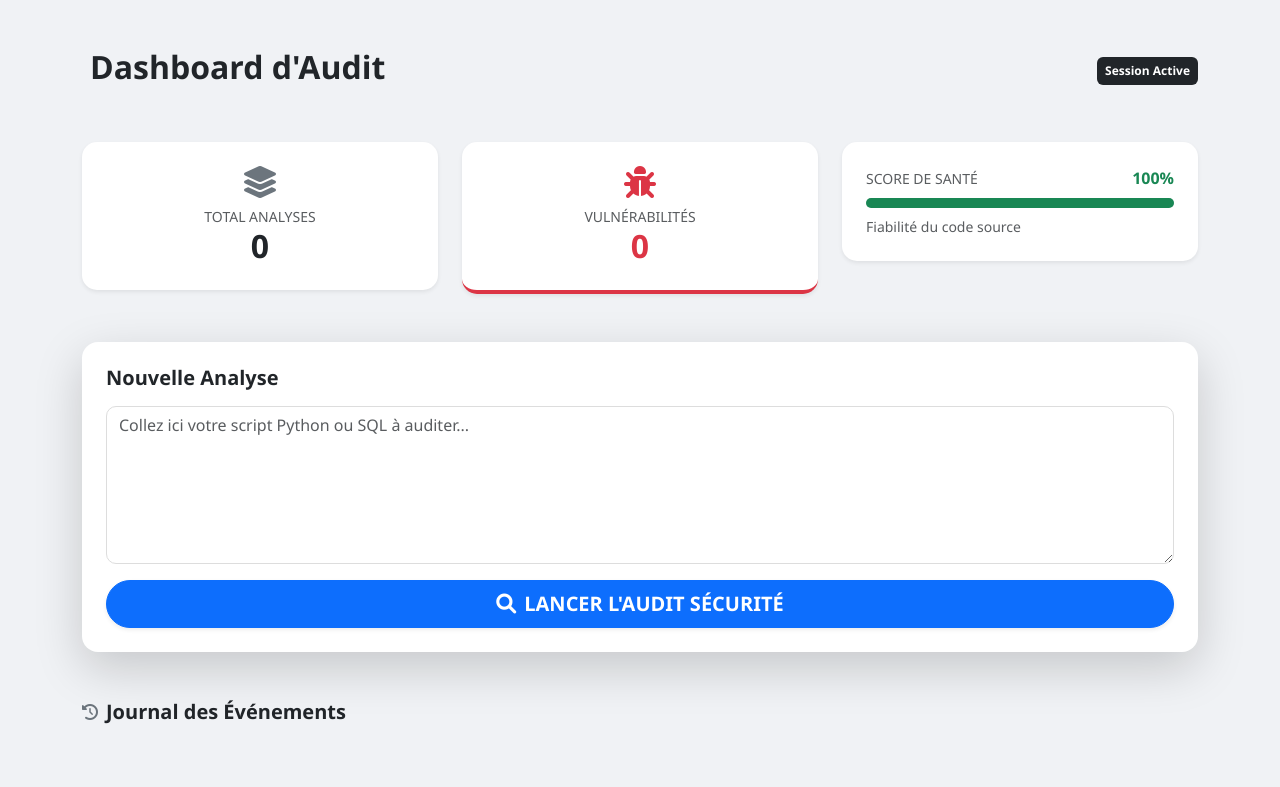
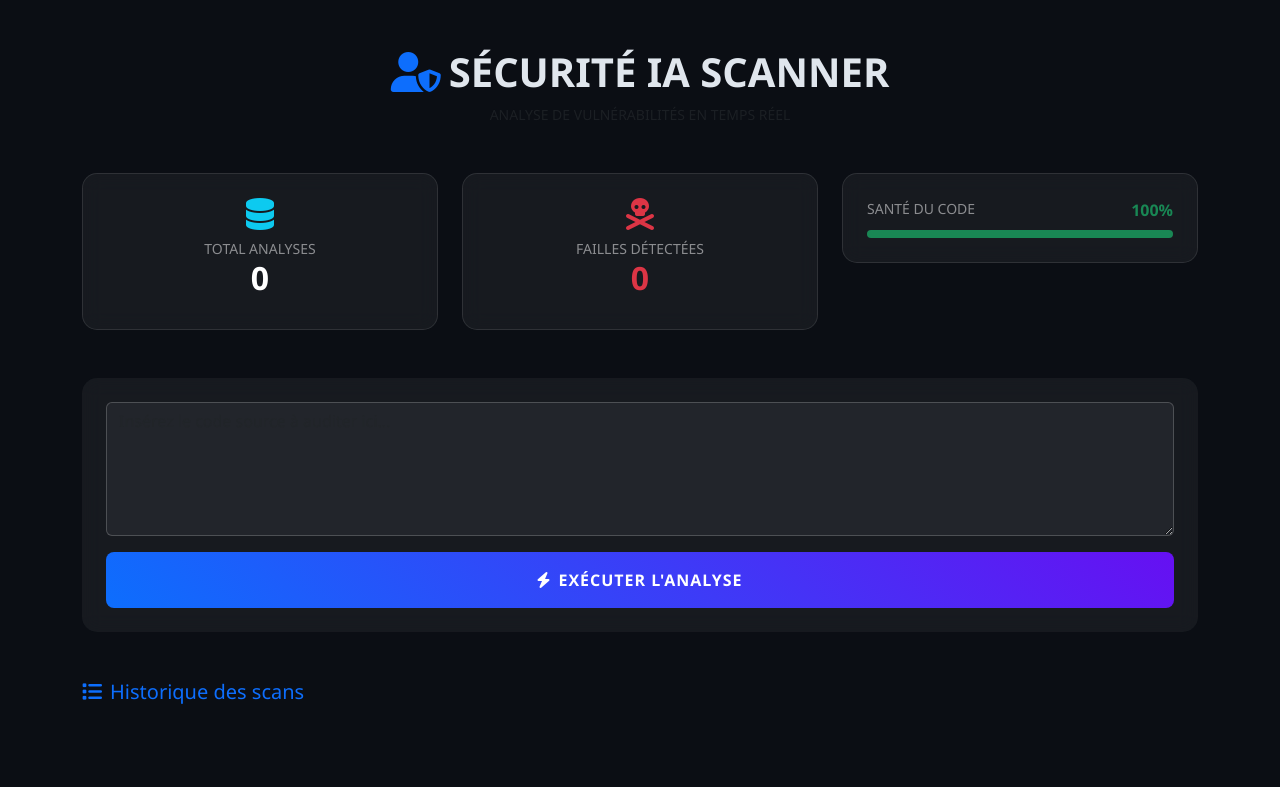
Before and after one commit to LucRakoto/mini-project-devops, a Flask app: page / in a window 1280 px wide. Shown: the top 787 px of the page. Run offline with Flask 3, Linux system fonts and the light colour scheme; data that the repository does not hold is empty.

Commit message:
version sombre

```diff
--- a/templates/index.html
+++ b/templates/index.html
@@ -7,90 +7,103 @@
     <link rel="stylesheet" href="https://cdnjs.cloudflare.com/ajax/libs/font-awesome/6.0.0/css/all.min.css">
     <title>Cyber-Audit Pro</title>
     <style>
-        :root { --primary: #0d6efd; --danger: #dc3545; --success: #198754; }
-        body { background-color: #f0f2f5; font-family: 'Segoe UI', Tahoma, Geneva, Verdana, sans-serif; }
-        .stat-card { transition: transform 0.3s; border: none; border-radius: 15px; }
-        .stat-card:hover { transform: translateY(-5px); }
-        .progress { height: 10px; border-radius: 5px; }
-        .scan-item { border-left: 6px solid #ccc; transition: 0.2s; }
-        .scan-item:hover { background-color: #f8f9fa; }
-        .badge-faille { font-size: 0.75rem; text-transform: uppercase; }
-        .code-preview { background: #212529; color: #f8f9fa; border-radius: 8px; padding: 12px; font-family: 'Courier New', monospace; }
+        body {
+            background-color: #0b0e14; /* Fond sombre comme ton image */
+            color: #e0e6ed;
+            font-family: 'Segoe UI', sans-serif;
+        }
+        .stat-card {
+            background: rgba(255, 255, 255, 0.05);
+            border: 1px solid rgba(255, 255, 255, 0.1);
+            backdrop-filter: blur(10px);
+            border-radius: 15px;
+            transition: 0.3s;
+        }
+        .stat-card:hover { border-color: #0d6efd; transform: translateY(-5px); }
+        .glass-input {
+            background: rgba(255, 255, 255, 0.05) !important;
+            border: 1px solid rgba(255, 255, 255, 0.2) !important;
+            color: white !important;
+        }
+        .scan-item {
+            background: #161b22;
+            border: 1px solid #30363d;
+            margin-bottom: 10px;
+            border-radius: 10px;
+        }
+        .code-preview {
+            background: #010409;
+            color: #7d8590;
+            padding: 10px;
+            border-radius: 5px;
+            font-family: 'Consolas', monospace;
+        }
+        .cyber-btn {
+            background: linear-gradient(45deg, #0d6efd, #6610f2);
+            border: none;
+            font-weight: bold;
+            letter-spacing: 1px;
+        }
     </style>
 </head>
 <body class="container py-5">
 
-    <div class="d-flex justify-content-between align-items-center mb-5">
-        <h2 class="fw-bold text-dark"><i class="fas fa-shield-halved text-primary me-2"></i>Dashboard d'Audit</h2>
-        <span class="badge bg-dark p-2">Session Active</span>
+    <div class="text-center mb-5">
+        <h1 class="fw-bold"><i class="fas fa-user-shield text-primary me-2"></i>SÉCURITÉ IA SCANNER</h1>
+        <p class="text-muted small text-uppercase tracking-widest">Analyse de vulnérabilités en temps réel</p>
     </div>
 
     <div class="row mb-5 g-4">
         <div class="col-md-4">
-            <div class="card stat-card shadow-sm p-4 text-center">
-                <i class="fas fa-layer-group text-secondary mb-2 fa-2x"></i>
-                <div class="text-muted small">TOTAL ANALYSES</div>
-                <h2 class="fw-bold m-0">{{ total }}</h2>
+            <div class="card stat-card p-4 text-center text-white">
+                <i class="fas fa-database text-info mb-2 fa-2x"></i>
+                <div class="small opacity-50">TOTAL ANALYSES</div>
+                <h2 class="fw-bold">{{ total }}</h2>
             </div>
         </div>
         <div class="col-md-4">
-            <div class="card stat-card shadow-sm p-4 text-center bg-white border-bottom border-danger border-4">
-                <i class="fas fa-bug text-danger mb-2 fa-2x"></i>
-                <div class="text-muted small">VULNÉRABILITÉS</div>
-                <h2 class="fw-bold m-0 text-danger">{{ alerts }}</h2>
+            <div class="card stat-card p-4 text-center text-white">
+                <i class="fas fa-skull-crossbones text-danger mb-2 fa-2x"></i>
+                <div class="small opacity-50">FAILLES DÉTECTÉES</div>
+                <h2 class="fw-bold text-danger">{{ alerts }}</h2>
             </div>
         </div>
         <div class="col-md-4">
-            <div class="card stat-card shadow-sm p-4">
-                <div class="d-flex justify-content-between align-items-center mb-2">
-                    <span class="text-muted small">SCORE DE SANTÉ</span>
+            <div class="card stat-card p-4 text-white">
+                <div class="d-flex justify-content-between mb-2">
+                    <span class="small opacity-50">SANTÉ DU CODE</span>
                     <span class="fw-bold text-success">{{ health }}%</span>
                 </div>
-                <div class="progress mb-2">
-                    <div class="progress-bar bg-success" role="progressbar" style="width: {{ health }}%"></div>
+                <div class="progress bg-dark" style="height: 8px;">
+                    <div class="progress-bar bg-success shadow-sm" style="width: {{ health }}%"></div>
                 </div>
-                <small class="text-muted italic">Fiabilité du code source</small>
             </div>
         </div>
     </div>
 
-    <div class="card shadow-lg border-0 rounded-4 p-4 mb-5 bg-white">
-        <h5 class="mb-3 fw-bold">Nouvelle Analyse</h5>
+    <div class="card stat-card p-4 mb-5 border-0">
         <form action="/scan" method="POST">
-            <div class="mb-3 position-relative">
-                <textarea name="code" class="form-control" rows="6"
-                    placeholder="Collez ici votre script Python ou SQL à auditer..."
-                    style="border-radius: 10px; border: 1px solid #ddd;"></textarea>
-            </div>
-            <button type="submit" class="btn btn-primary btn-lg w-100 rounded-pill fw-bold shadow-sm">
-                <i class="fas fa-magnifying-glass me-2"></i>LANCER L'AUDIT SÉCURITÉ
+            <textarea name="code" class="form-control glass-input mb-3" rows="5"
+                placeholder="Insérez le code source à auditer ici..."></textarea>
+            <button type="submit" class="btn btn-primary cyber-btn w-100 py-3 rounded-3">
+                <i class="fas fa-bolt me-2"></i>EXÉCUTER L'ANALYSE
             </button>
         </form>
     </div>
 
-    <div class="d-flex align-items-center mb-3">
-        <i class="fas fa-history me-2 text-secondary"></i>
-        <h5 class="m-0 fw-bold">Journal des Événements</h5>
-    </div>
-
-    <div class="list-group shadow-sm">
+    <h5 class="mb-4 text-primary"><i class="fas fa-list me-2"></i>Historique des scans</h5>
+    <div class="list-group">
         {% for s in scans %}
-        <div class="list-group-item scan-item mb-2 rounded-3 border-0 shadow-sm
-            {{ 'border-danger' if 'Alerte' in s.result else 'border-success' }}"
-            style="border-left-width: 8px !important;">
-
-            <div class="d-flex justify-content-between align-items-start mb-2">
-                <div>
-                    <span class="fw-bold {{ 'text-danger' if 'Alerte' in s.result else 'text-success' }}">
-                        <i class="fas {{ 'fa-triangle-exclamation' if 'Alerte' in s.result else 'fa-check-circle' }} me-1"></i>
-                        {{ s.result }}
-                    </span>
-                </div>
-                <span class="badge bg-light text-dark border"><i class="far fa-clock me-1"></i>{{ s.timestamp }}</span>
+        <div class="list-group-item scan-item text-white border-start border-4
+            {{ 'border-danger' if 'Alerte' in s.result else 'border-success' }}">
+            <div class="d-flex justify-content-between align-items-center">
+                <span class="{{ 'text-danger fw-bold' if 'Alerte' in s.result else 'text-success' }}">
+                    {{ s.result }}
+                </span>
+                <span class="badge bg-dark">{{ s.timestamp }}</span>
             </div>
-
-            <div class="code-preview small">
-                <code>{{ s.code[:200] }}...</code>
+            <div class="code-preview mt-2 small">
+                <code>{{ s.code[:120] }}...</code>
             </div>
         </div>
         {% endfor %}
```
